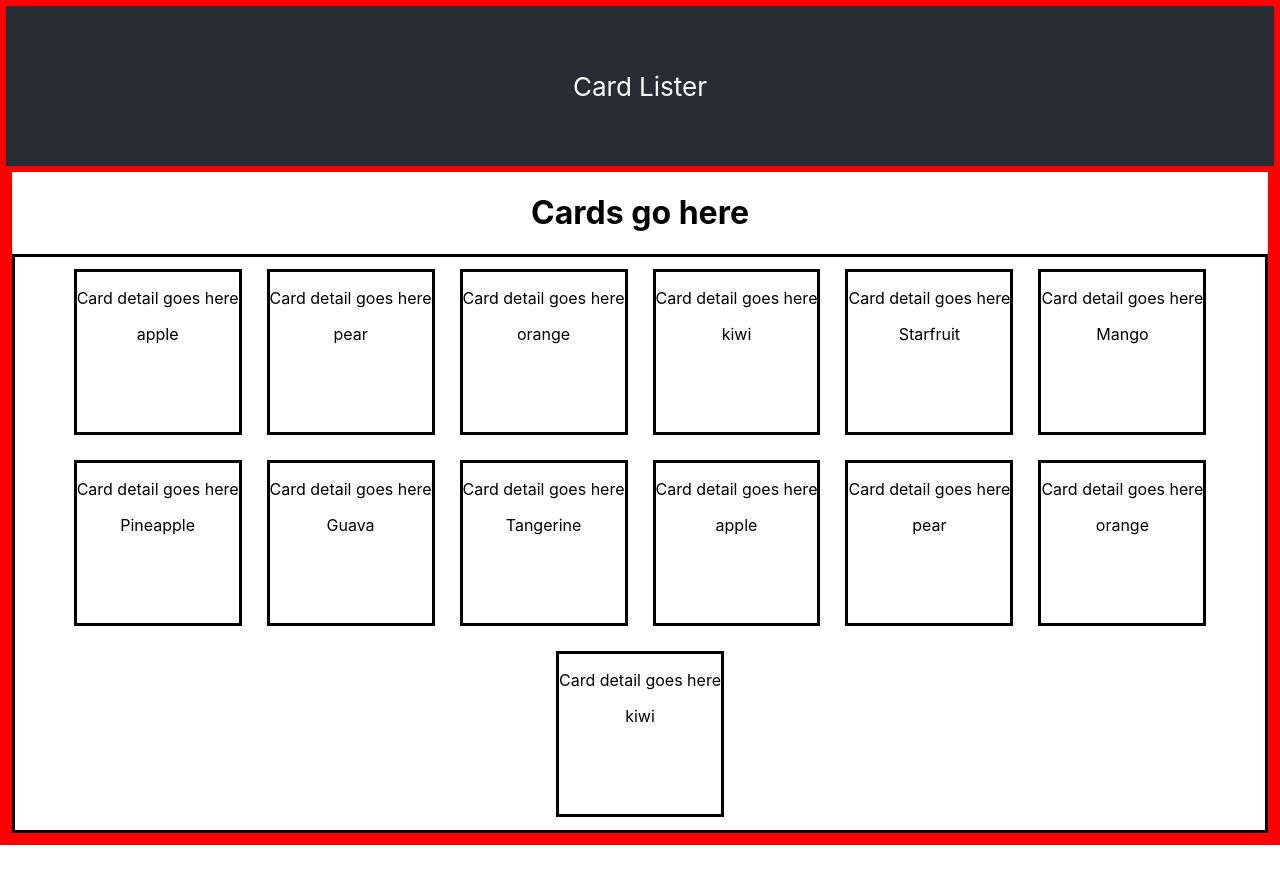
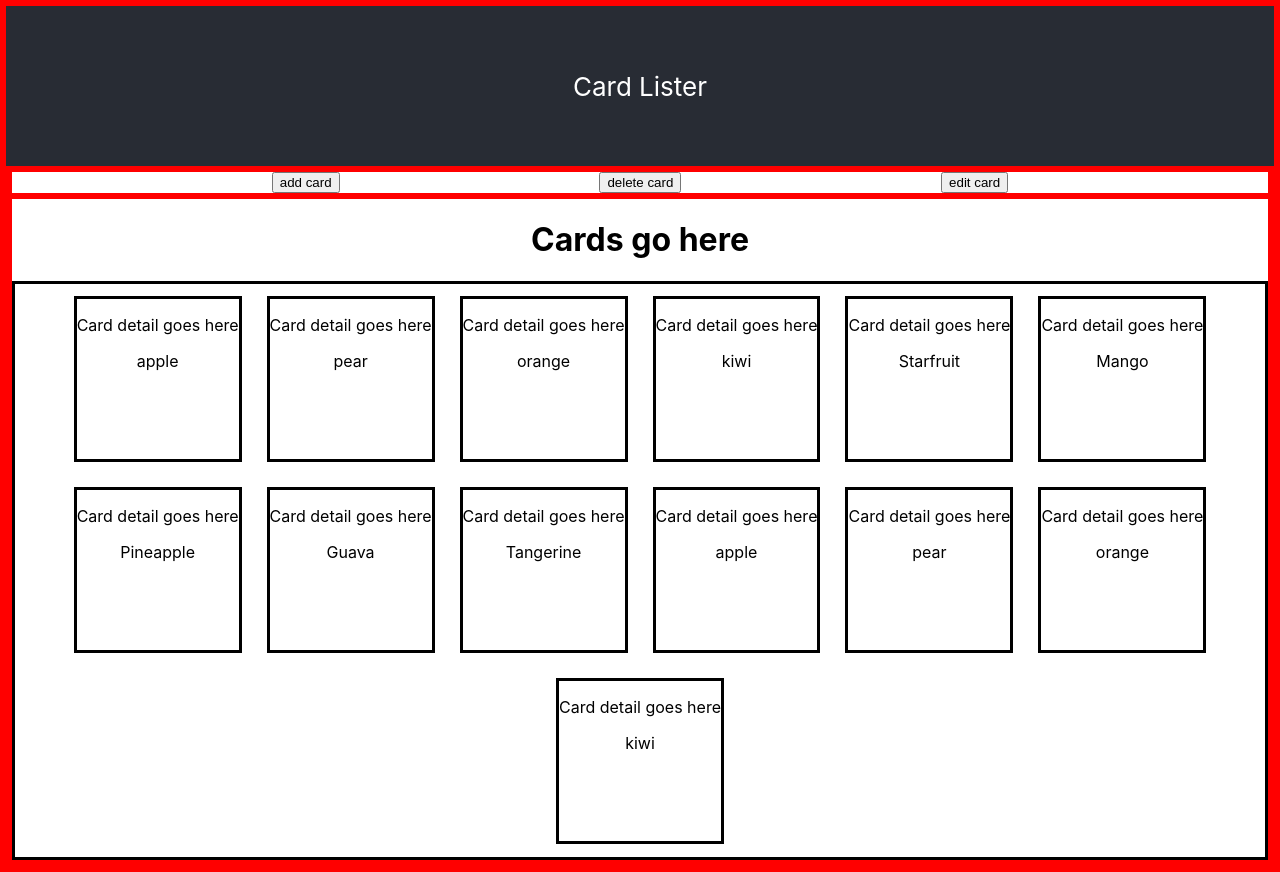
Before and after one commit to admuaq/vocab_lister, a React (Create React App) app: page / in a window 1280 px wide. Before the commit the page ends 845 px from the top, so only its background shows below. Built offline with nearby package versions, Linux system fonts and the light colour scheme.

Commit message:
Added some buttons for simple CRUD

```diff
--- a/src/App.js
+++ b/src/App.js
@@ -16,6 +16,11 @@ class App extends Component {
         Card Lister
         </header>
         <div className='cards-container'>
+          <div className='add-remove-menu'>
+            <button>add card</button>
+            <button>delete card</button>
+            <button>edit card</button>
+          </div>
           <CardList cards={this.state.cards}/>
         </div>
       </div>
--- a/src/css/App.css
+++ b/src/css/App.css
@@ -27,6 +27,13 @@ div {
   color: #61dafb;
 }
 
+.add-remove-menu {
+  display: flex;
+  flex-direction: row;
+  align-items: center;
+  justify-content: space-evenly;
+}
+
 /* @keyframes App-logo-spin {
   from {
     transform: rotate(0deg);
```
